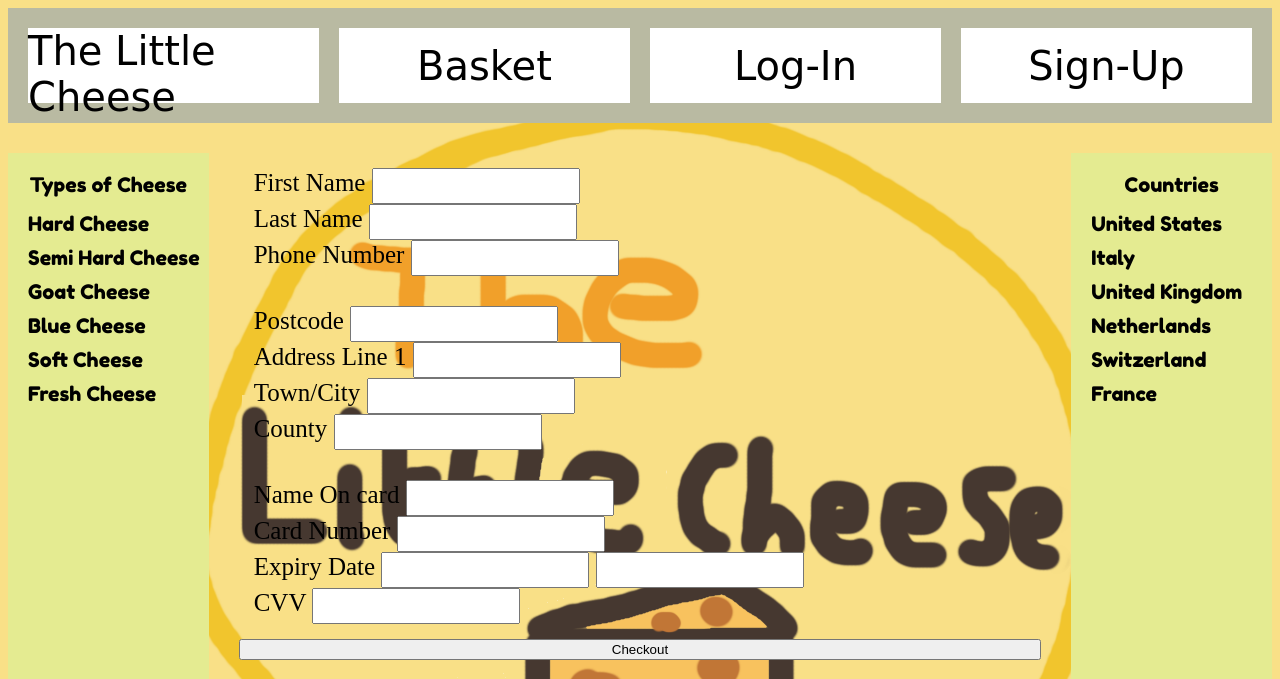
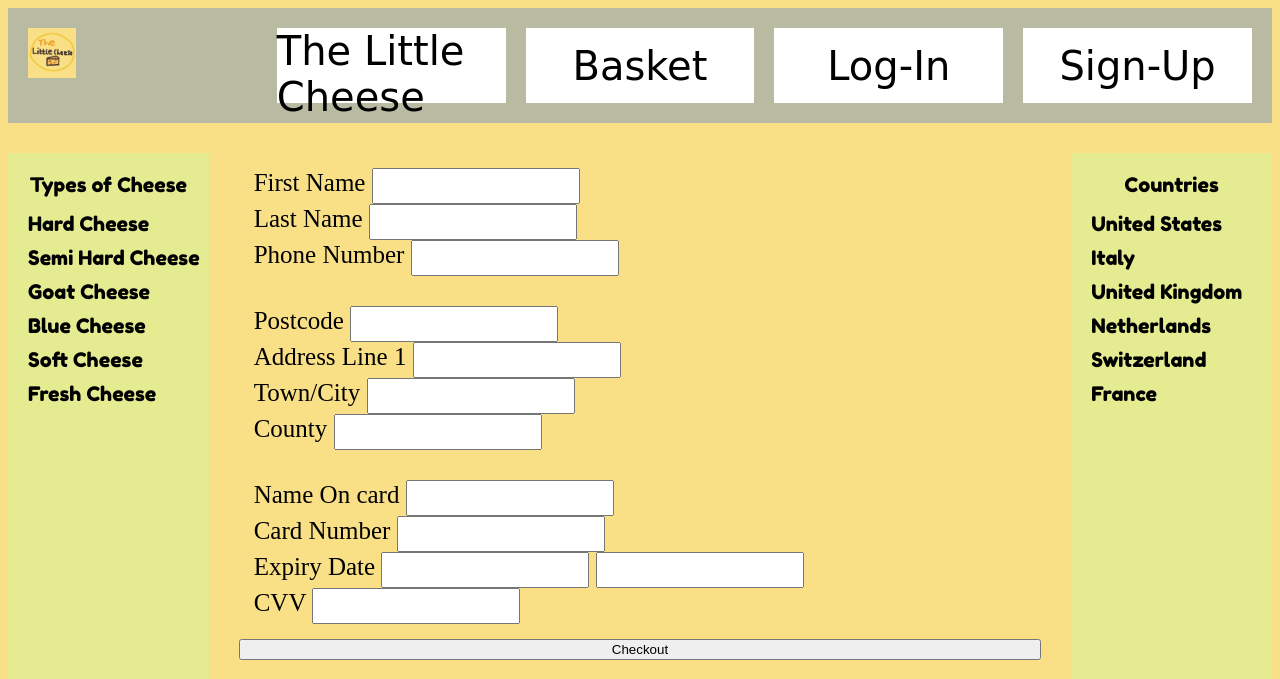
Before and after one commit to imozzila/shop, a Flask app: page /checkout in a window 1280 px wide. Shown: the top 679 px of the page. Run offline with Flask 2, Linux system fonts and the light colour scheme; parts of the project's set-up code (start-up, migrations or seed data) failed here and were passed over; some web fonts are replaced.

Commit message:
added a new table

```diff
--- a/requirements.txt
+++ b/requirements.txt
@@ -20,4 +20,4 @@ gunicorn==20.0.4
 Flask-Login==0.4.1
 Flask-Admin==1.5.4
 Flask-Nav==0.6
-flask-bcrypt==1.0.2
+flask-bcrypt==0.7.1
--- a/shop/models.py
+++ b/shop/models.py
@@ -31,3 +31,9 @@ class WishList(db.Model):
     WishListId = db.Column(db.Integer, primary_key=True, nullable=False)
     UserId = db.Column(db.Integer, db.ForeignKey("User.UserId"), nullable=False)
     ItemId = db.Column(db.Integer, db.ForeignKey("Item.ItemId"), nullable=False)
+
+class OrderHistory(db.Model):
+    OrderId = db.Column(db.Integer, primary_key=True, nullable=False)
+    UserId = db.Column(db.Integer, db.ForeignKey("User.UserId"), nullable=False)
+    ItemId = db.Column(db.Integer, db.ForeignKey("Item.ItemId"), nullable=False)
+    OrderDate = db.Column(db.Date, nullable=False)
--- a/shop/routes.py
+++ b/shop/routes.py
@@ -1,6 +1,6 @@
 from flask import render_template, url_for, redirect, jsonify, request, flash
 from shop import app, db, forms, login_manager, checkout
-from shop.models import Item, User, Basket, WishList
+from shop.models import Item, User, Basket, WishList, OrderHistory
 from flask_login import login_required, login_user, current_user, logout_user
 from flask_bcrypt import Bcrypt, check_password_hash, generate_password_hash
 from flask_admin.contrib.sqla import ModelView
--- a/shop/static/index.css
+++ b/shop/static/index.css
@@ -18,13 +18,16 @@ body{
 .banner{
 	grid-area:banner;
 	display: grid;
-	grid-template-columns: repeat(4, 1fr);
+	grid-template-columns: repeat(5, 1fr);
 	background-color:#b9baa2;
 	grid-gap: 20px;
 	padding: 20px;
 
 }
-
+.banner > div > img{
+	display:grid;
+	height:50px;
+}
 .banner > div > a{
 display:grid;
 text-decoration:none;
--- a/shop/templates/index.html
+++ b/shop/templates/index.html
@@ -2,15 +2,13 @@
 <html>
 
 <head>
-
-
   <link rel="stylesheet" type="text/css" href="{{ url_for('static', filename='index.css') }}">
   <link href="https://fonts.googleapis.com/css?family=Baloo+Thambi|Coiny|Fredoka+One|Sniglet" rel="stylesheet">
   {%block link %}
   {% endblock %}
 </head>
 
-<body style="background-image:url({{url_for('static', filename='images/cheese_logo.png')}});">
+<body>
 
   <div class="container">
     <div class="leftside">
@@ -30,6 +28,7 @@
     </div>
 
     <div class="banner">
+      <div class="logo"><img src="{{url_for('static', filename='images/cheese_logo.png')}}"/></div>
       <div class="first"><a href={{url_for(pages[page_list[0]])}}><div> {{page_list[0]}}</div> </a></div>
       <div class="second"><a href={{url_for(pages[page_list[1]])}}> <div>{{page_list[1]}}</div> </a></div>
       <div class="third"><a href={{url_for(pages[page_list[2]])}}><div> {{page_list[2]}}</div> </a></div>
```
